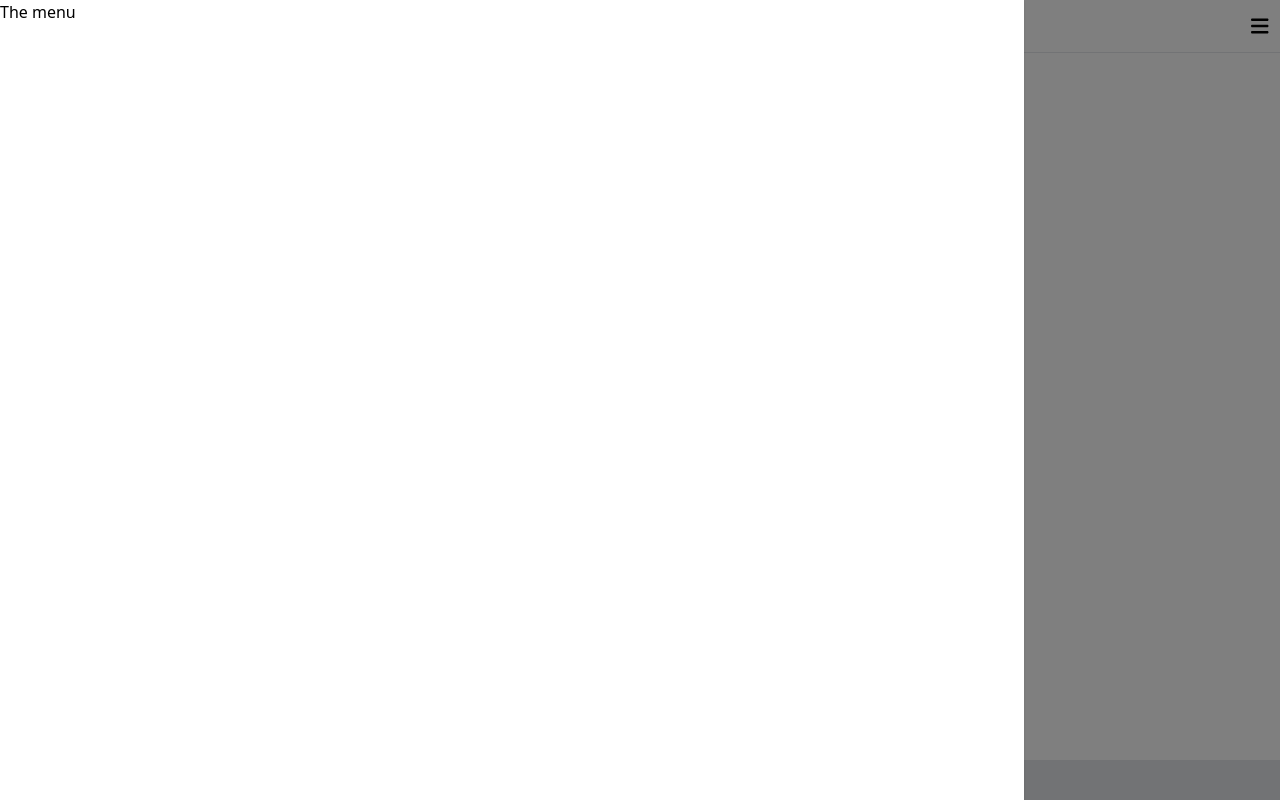
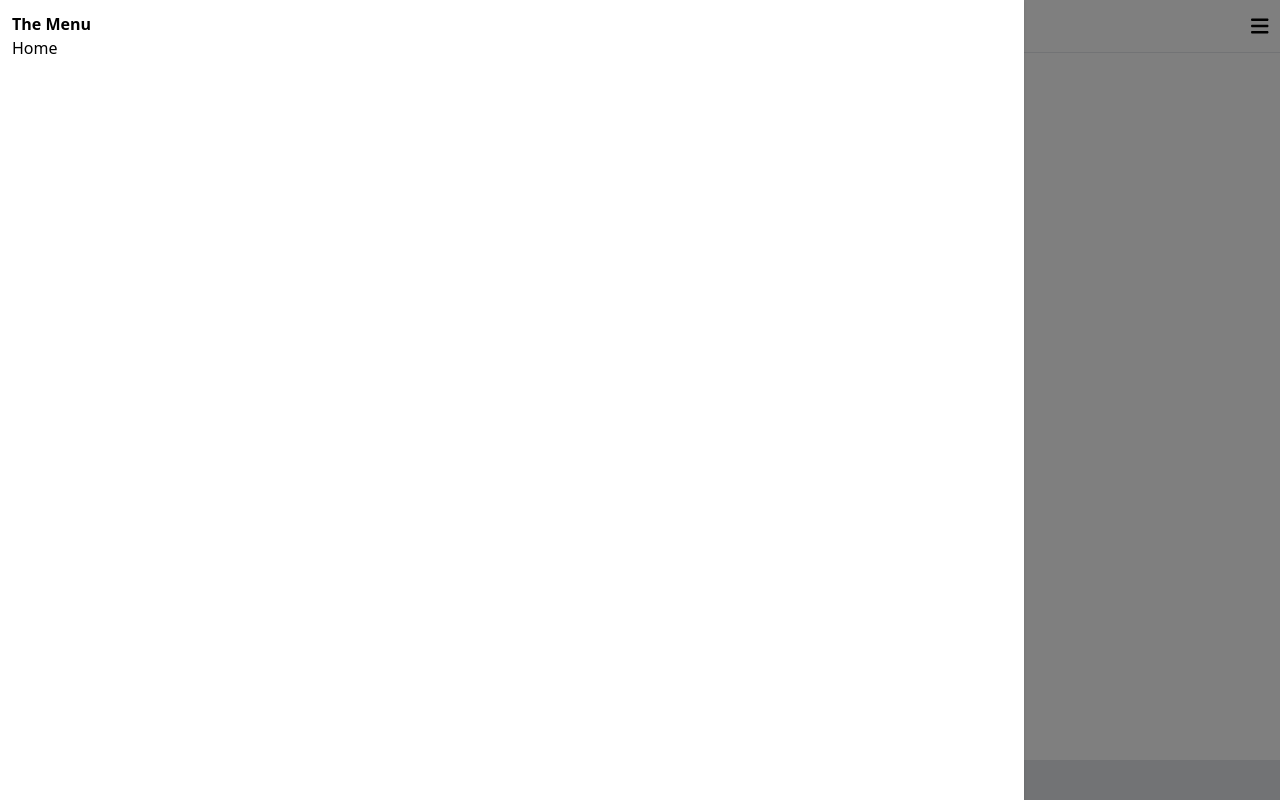
Before and after one commit to HaokingS/mini-project-front-end-developer-intern, a React (Create React App) app: page / in a window 1280 px wide. Both pictures are taken after a click on the icon 1259 px from the left and 25 px from the top of the page. Built offline with nearby package versions, Linux system fonts and the light colour scheme.

Commit message:
Final Menu

```diff
--- a/package.json
+++ b/package.json
@@ -7,6 +7,7 @@
     "@fortawesome/free-regular-svg-icons": "^6.2.1",
     "@fortawesome/free-solid-svg-icons": "^6.2.1",
     "@fortawesome/react-fontawesome": "^0.2.0",
+    "@react-spring/web": "^9.6.0",
     "@testing-library/jest-dom": "^5.16.5",
     "@testing-library/react": "^13.4.0",
     "@testing-library/user-event": "^13.5.0",
@@ -15,6 +16,7 @@
     "react": "^18.2.0",
     "react-dom": "^18.2.0",
     "react-scripts": "5.0.1",
+    "react-spring": "^9.6.0",
     "tailwindcss": "^3.2.4",
     "web-vitals": "^2.1.4"
   },
--- a/src/Components/Navigation.js
+++ b/src/Components/Navigation.js
@@ -1,31 +1,24 @@
-import React, { useState } from "react";
-import { FontAwesomeIcon } from "@fortawesome/react-fontawesome";
-import { faBars } from "@fortawesome/free-solid-svg-icons";
+import React, { useState } from 'react'
+import { FontAwesomeIcon } from '@fortawesome/react-fontawesome'
+import { faBars } from '@fortawesome/free-solid-svg-icons'
+import {useTransition, animated} from 'react-spring'
 
 function Navigation(){
     const [showMenu, setShowMenu] = useState(false)
 
-    let menu
-    let menuMask
+    const maskTransitions = useTransition(showMenu, {
+        from: { position: 'absolute', opacity: 0 },
+        enter: { opacity: 1 },
+        leave: { opacity: 0 },
+    })
 
-    if(showMenu){
-        menu =
-        <div
-            className="fixed bg-white top-0 left-0 w-4/5 h-full z-50 shadow"
-        >
-            The menu
-        </div>
+    const menuTransitions = useTransition(showMenu, {
+        from: { opacity: 0, transform: 'translateX(-100%)' },
+        enter: { opacity: 1, transform: 'translateX(0%)' },
+        leave: { opacity: 0, transform: 'translateX(-100%)' },
+    })
 
-        menuMask =
-        <div
-            className="bg-black-t-50 fixed top-0 left-0 w-full h-full z-50"
-            onClick={() => setShowMenu(false)}
-        >
-
-        </div>
-    }
-
-    return(
+    return (
         <nav>
             <span className="text-xl">
                 <FontAwesomeIcon
@@ -34,9 +27,35 @@ function Navigation(){
                 />
             </span>
 
-            {menuMask}
+            {
+            maskTransitions((styles, item) =>
+                item &&
+                <animated.div
+                    style={styles}
+                    className="bg-black-t-50 fixed top-0 left-0 w-full h-full z-50"
+                    onClick={() => setShowMenu(false)}
+                >
+                </animated.div>
+            )
+            }
 
-            {menu}
+            {
+            menuTransitions((styles, item) =>
+                item &&
+                <animated.div
+                    style={styles}
+                    className="fixed bg-white top-0 left-0 w-4/5 h-full z-50 shadow p-3"
+                    onClick={() => setShowMenu(false)}
+                >
+                    <span className='font-bold'>
+                        The Menu
+                    </span>
+                    <ul>
+                        <li> Home </li>
+                    </ul>
+                </animated.div>
+            )
+            }
         </nav>
     )
 }
```
Also changed, not shown: src/tailwind.css, 1 other file (tests, documents, lock files or other folders).
